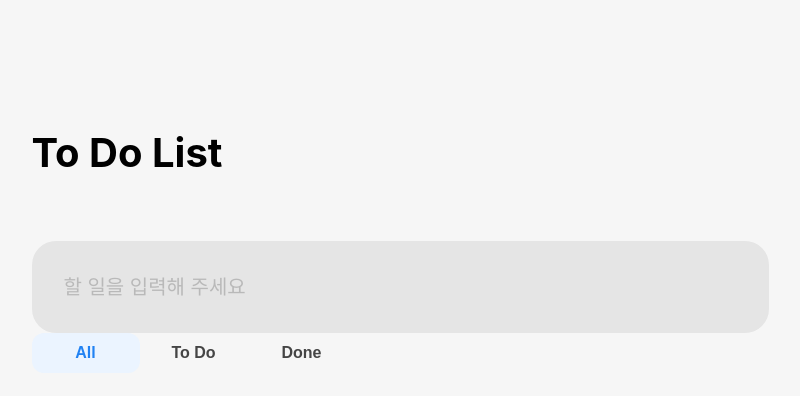
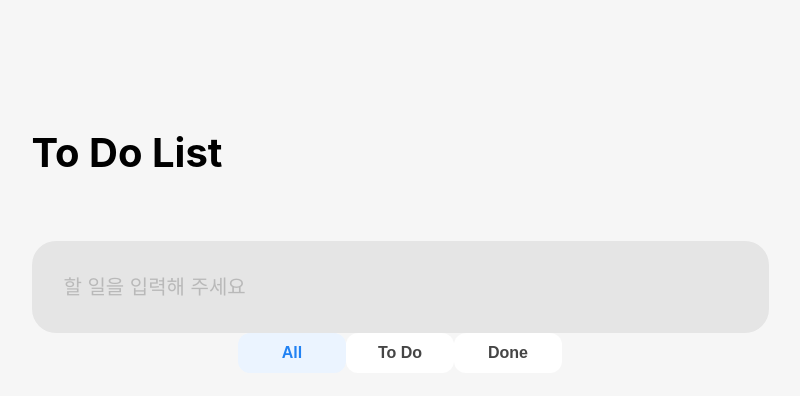
Before and after one commit to jin-2/todolist, a Next.js app: page / in a window 1280 px wide. Shown: the top 396 px of the page, without its empty margins (240-1040 px from the left). Built offline with nearby package versions, Linux system fonts and the light colour scheme; a web font is replaced by a local one.

Commit message:
feat: Add TodoFilter component for filtering to-do items

```diff
--- a/src/components/pages/TodoUserListPage.tsx
+++ b/src/components/pages/TodoUserListPage.tsx
@@ -2,7 +2,7 @@
 import React from "react";
 import styled from "@emotion/styled";
 import TodoForm from "../ui/TodoForm/TodoForm";
-import Button from "../ui/Button/Button";
+import TodoFilter from "../ui/TodoFilter/TodoFilter";
 
 interface Props {}
 
@@ -11,9 +11,7 @@ const TodoUserListPage = ({}: Props) => {
     <Container>
       <h1>To Do List</h1>
       <TodoForm />
-      <Button className="active">All</Button>
-      <Button>To Do</Button>
-      <Button>Done</Button>
+      <TodoFilter />
     </Container>
   );
 };
--- a/src/components/ui/Button/Button.tsx
+++ b/src/components/ui/Button/Button.tsx
@@ -22,6 +22,7 @@ const StyledButton = styled.button`
   width: 108px;
   height: 40px;
   border-radius: 12px;
+  background-color: #fff;
   color: #454545;
   font-size: 16px;
   font-weight: 600;
--- /dev/null
+++ b/src/components/ui/TodoFilter/TodoFilter.tsx
@@ -0,0 +1,38 @@
+"use client";
+import React, { useState } from "react";
+import styled from "@emotion/styled";
+import Button from "../Button/Button";
+
+interface TodoFilterProps {}
+
+const FILTERS = [
+  { label: "All", value: "all" },
+  { label: "To Do", value: "todo" },
+  { label: "Done", value: "done" },
+];
+
+const TodoFilter = ({}: TodoFilterProps) => {
+  const [filter, setFilter] = useState(FILTERS[0].value);
+
+  return (
+    <StyledTodoFilter>
+      {FILTERS.map(({ label, value }) => (
+        <Button
+          key={value}
+          className={filter === value ? "active" : ""}
+          onClick={() => setFilter(value)}
+        >
+          {label}
+        </Button>
+      ))}
+    </StyledTodoFilter>
+  );
+};
+
+export default TodoFilter;
+
+const StyledTodoFilter = styled.div`
+  display: flex;
+  justify-content: center;
+  padding-bottom: 32px;
+`;
```
